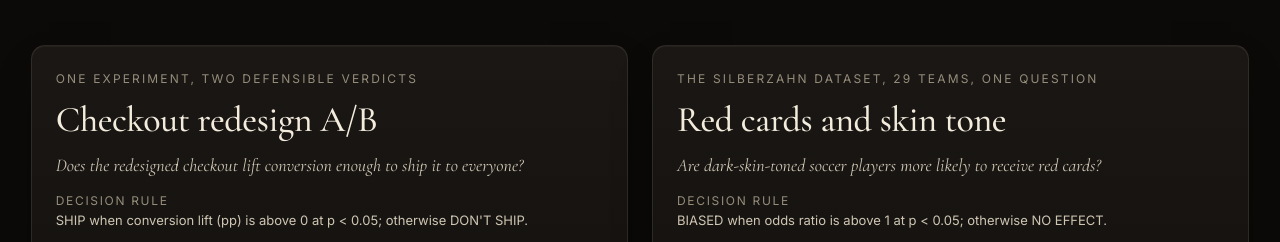
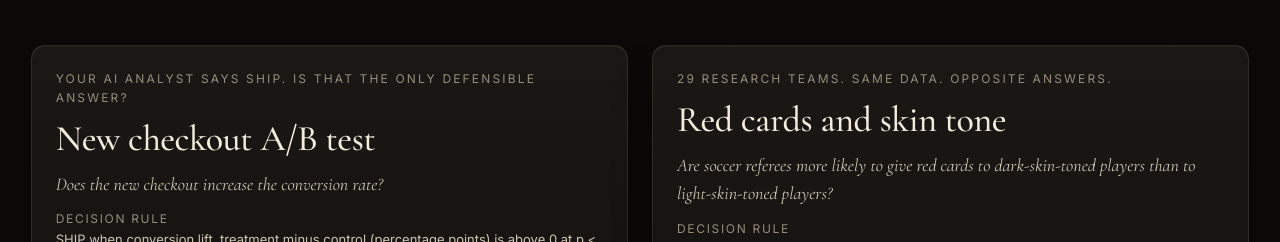
Before and after one commit to CarSanoja/borges, a React (Vite) app in the folder frontend/: page / in a window 1280 px wide. Shown: the part 710-952 px from the top of the page. Built offline with nearby package versions, Linux system fonts and the light colour scheme; no server answers.

Commit message:
fix(web): offline fallback cards match the curated cases

```diff
--- a/frontend/src/features/cases/fallbackCases.ts
+++ b/frontend/src/features/cases/fallbackCases.ts
@@ -3,40 +3,40 @@ import type { CaseCard } from "../../shared/types/contracts";
 export const FALLBACK_CASES: CaseCard[] = [
   {
     id: "checkout_ab",
-    title: "Checkout redesign A/B",
-    subtitle: "One experiment, two defensible verdicts",
-    question: "Does the redesigned checkout lift conversion enough to ship it to everyone?",
+    title: "New checkout A/B test",
+    subtitle: "Your AI analyst says ship. Is that the only defensible answer?",
+    question: "Does the new checkout increase the conversion rate?",
     decision_rule: {
-      metric: "conversion lift (pp)",
+      metric: "conversion lift, treatment minus control (percentage points)",
       comparator: "gt",
       threshold: 0,
       alpha: 0.05,
       positive_label: "SHIP",
       negative_label: "DON'T SHIP",
     },
-    n_rows: 48210,
+    n_rows: 29926,
     has_recording: true,
     reference_label: null,
     reference: [],
-    story: "A clean randomised test says ship. One defensible filter says otherwise.",
+    story: "Fourteen days of checkout sessions, randomised by user. The default analysis shows a significant lift and says ship. But employees and QA testers placed test orders through the new checkout, and one defensible filter removes them and erases the lift.",
   },
   {
     id: "red_cards",
     title: "Red cards and skin tone",
-    subtitle: "The Silberzahn dataset, 29 teams, one question",
-    question: "Are dark-skin-toned soccer players more likely to receive red cards?",
+    subtitle: "29 research teams. Same data. Opposite answers.",
+    question: "Are soccer referees more likely to give red cards to dark-skin-toned players than to light-skin-toned players?",
     decision_rule: {
-      metric: "odds ratio",
+      metric: "odds ratio of a red card per game, dark vs light skin tone",
       comparator: "gt",
       threshold: 1,
       alpha: 0.05,
-      positive_label: "BIASED",
-      negative_label: "NO EFFECT",
+      positive_label: "BIAS DETECTED",
+      negative_label: "NO CLEAR EVIDENCE",
     },
     n_rows: 146028,
     has_recording: true,
-    reference_label: "29 human teams",
+    reference_label: "29 human research teams (Silberzahn et al., 2018)",
     reference: [],
-    story: "Twenty nine teams analysed the same data. Their answers ranged from no effect to a strong one.",
+    story: "Twenty-nine teams analysed this dataset and disagreed on whether referees card dark-skinned players more. The default analysis gives OR 1.34 (95% CI 1.13 to 1.58): bias detected. No single analytic choice reverses that and no pair does; it takes three together, such as a full covariate set, frequent referees only and player-clustered errors, to land on no clear evidence (OR 1.20 to 1.25). The one single flip that existed, restricting to low-bias referees, is not defensible.",
   },
 ];
```
Also changed, not shown: 1 other file (tests, documents, lock files or other folders).
